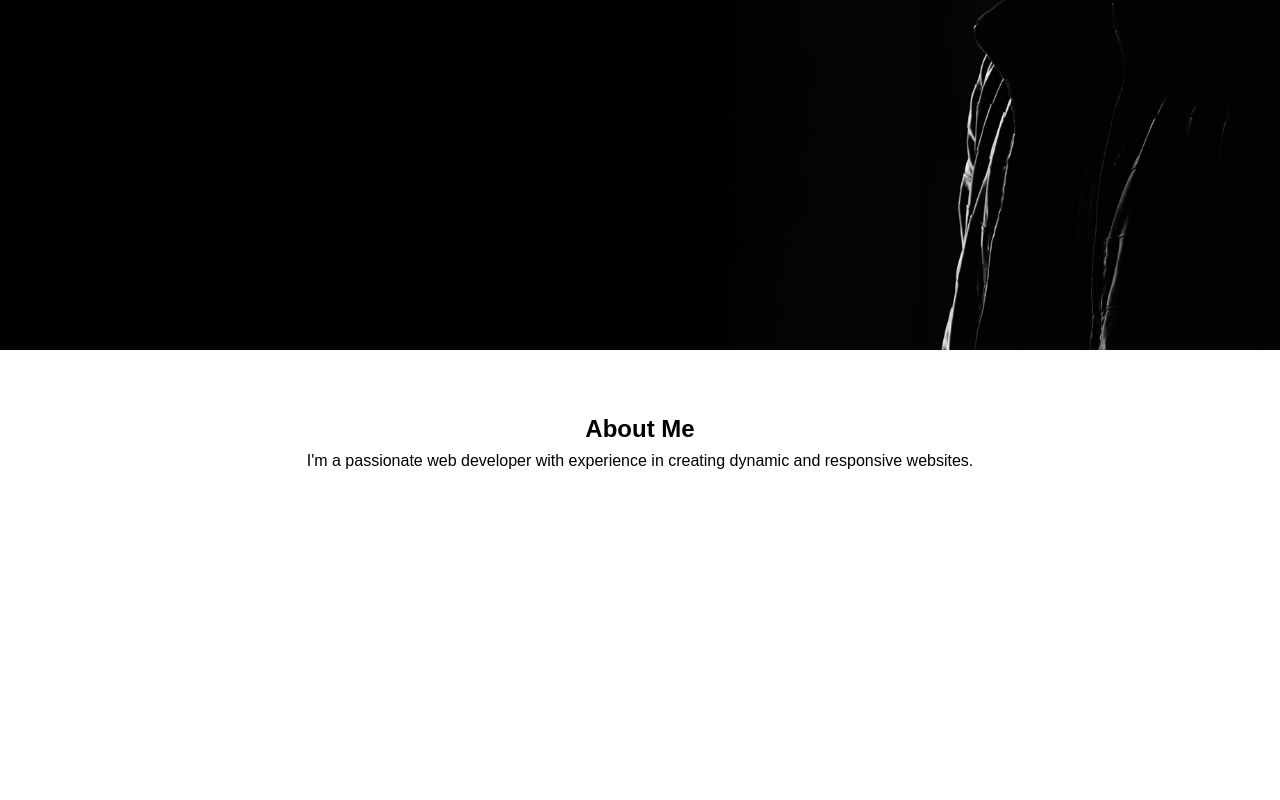
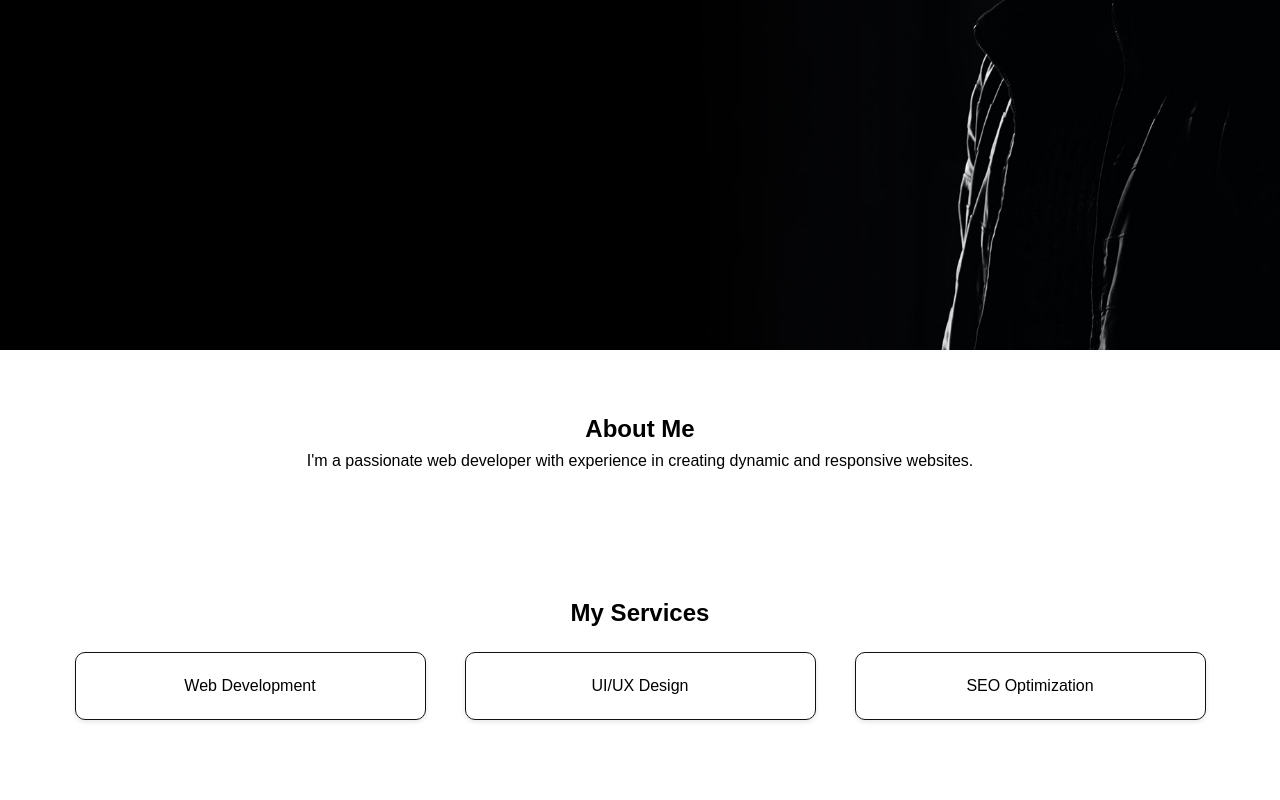
Before and after one commit to Shahid-PUCIT/ToolsAndTechniques-F24-Repo, a plain HTML site: page src/index.html in a window 1280 px wide. Shown: the part 450-1250 px from the top of the page. Before the commit the page ends 984 px from the top, so only its background shows below. Drawn offline with Linux system fonts and the light colour scheme.

Commit message:
feat: added services section and style it

```diff
--- a/src/index.html
+++ b/src/index.html
@@ -36,6 +36,19 @@
             <p>I'm a passionate web developer with experience in creating dynamic and responsive websites.</p>
         </div>
     </section>
+
+    <section class="services" id="services">
+        <div class="container">
+            <h2>My Services</h2>
+            <div class="service-list">
+                <div class="service-item">Web Development</div>
+                <div class="service-item">UI/UX Design</div>
+                <div class="service-item">SEO Optimization</div>
+            </div>
+        </div>
+    </section>
+
+
     <script src="script.js"></script>
 </body>
 </html>
--- a/src/styles.css
+++ b/src/styles.css
@@ -60,9 +60,23 @@ nav a {
   text-align: center;
 }
 
-.about {
+.about, .services {
   padding: 60px 0;
   text-align : center;
+}
+
+.service-list {
+  display: flex;
+  justify-content: space-around;
+  margin: 20px 0;
+}
+
+.service-item {
+  width: 30%;
+  padding: 20px;
+  border: 1px solid var(--dark);
+  border-radius: 10px;
+  box-shadow: 0 2px 5px rgba(0, 0, 0, 0.1);
 }
 
 #currentYear {
```
